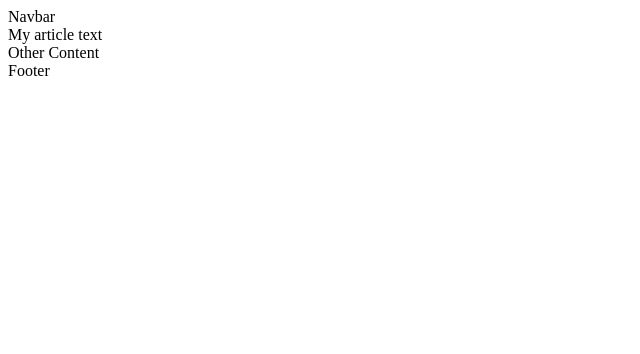
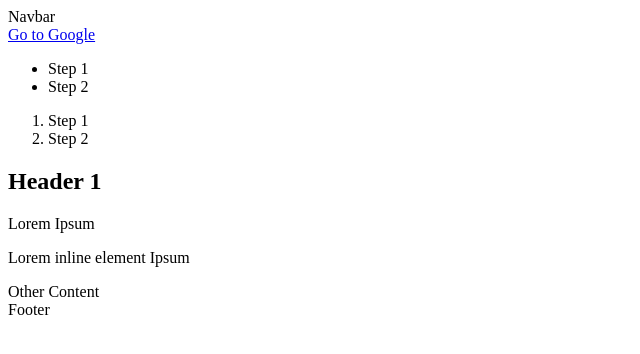
Before and after one commit to GeneralCKW/labs, a plain HTML site: page labs/index.html in a window 1280 px wide. Shown: the whole page, without its empty margins (0-640 px from the left). Drawn offline with Linux system fonts and the light colour scheme.

Commit message:
HTML second lecture

```diff
--- a/labs/index.html
+++ b/labs/index.html
@@ -10,7 +10,18 @@
     </header>
     <main>
         <article>
-            My article text
+            <a target="_blank" href="https://google.com">Go to Google</a>
+            <ul>
+                <li>Step 1</li>
+                <li>Step 2</li>
+            </ul>
+            <ol>
+                <li>Step 1</li>
+                <li>Step 2</li>
+            </ol>
+            <h1>Header 1</h1>
+            <p>Lorem Ipsum</p>
+            <p>Lorem <span>inline element</span> Ipsum</p>
         </article>
         <section>
             <div>Other Content</div>
```
